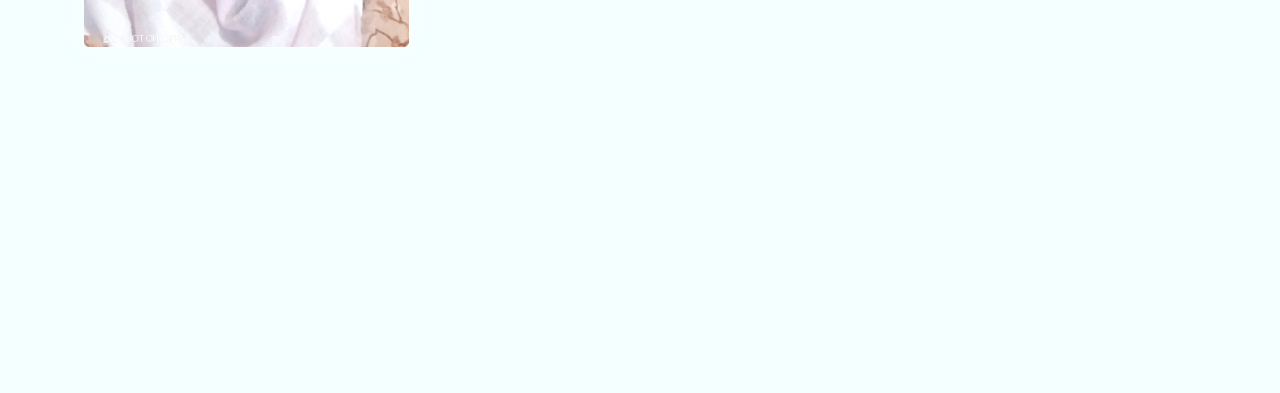
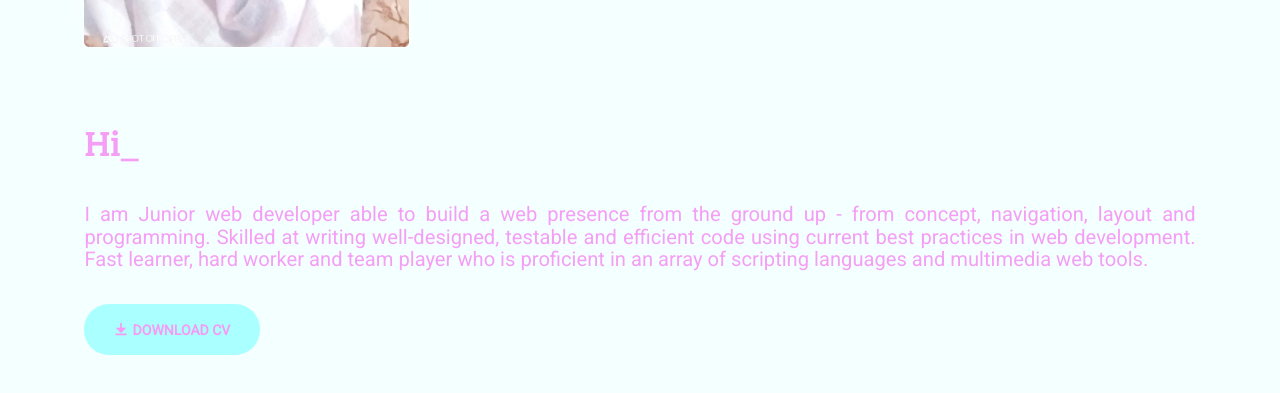
Before and after one commit to Misbah2000/My_Site_my, a plain HTML site: page index.html in a window 1280 px wide. Shown: the part 535-928 px from the top of the page. Before the commit the page ends 800 px from the top, so only its background shows below. Drawn offline with nearby package versions, Linux system fonts and the light colour scheme; a web font is replaced by a local one.

Commit message:
about section completed

```diff
--- a/index.html
+++ b/index.html
@@ -77,6 +77,13 @@
                 </div>
             </div>
         </section>
+
+        <section id="about" class="about section container">
+            <h2 class="section-title">Hi_</h2>
+
+            <p class="about-details text-lg">I am Junior web developer able to build a web presence from the ground up - from concept, navigation, layout and programming. Skilled at writing well-designed, testable and efficient code using current best practices in web development. Fast learner, hard worker and team player who is proficient in an array of scripting languages and multimedia web tools.</p>
+            <a href="" target="_blank" class="button button-flex text-sm"><i class="ri-download-fill"></i> DOWNLOAD CV</a>
+        </section>
     </main>
 
 
--- a/style.css
+++ b/style.css
@@ -3,7 +3,7 @@
 :root{
    --header-height: 3.5rem;
    --primary-color: #AFF;
-   --primary-color-alt: rgb(181, 251, 251);
+   --primary-color-alt: rgb(212, 253, 253);
    --linear-gradient: linear-gradient(
       54deg ,
        rgba(211, 255, 255, 0.98)34% ,
@@ -100,6 +100,30 @@ input {
    display: grid;
 }
 
+.section {
+   padding-top: 3.75rem;
+   padding-bottom: 3.75rem;
+}
+
+.section-title {
+   font-size: var(--fs-h2);
+   line-height: 1.17em;
+   font-weight: var(--medium);
+   margin-bottom: 1.12em;
+}
+
+.text-lg {
+   font-size: var(--fs-lg);
+   line-height: 1.12em;
+}
+
+.text-sm{
+   font-size: var(--fs-sm);
+   line-height: 1.43em;
+}
+
+/* navigation section */
+
 .header {
    position: absolute;
    top: 0;
@@ -168,10 +192,13 @@ input {
    display: none;
 }
 
+/* Hello / Hello Section */
+
 .home{
    background: var(--linear-gradient);
    background-size: cover;
    padding-top: 5.5rem;
+   margin-bottom: 4rem;
    /* position: relative; */
 }
 
@@ -254,3 +281,31 @@ input {
 .home-social-image:hover {
    opacity: 1;
 }
+
+/* About Section */
+
+.about-details{
+   margin-bottom: 1.67em;
+   text-align: justify;
+}
+
+/* Buttons */
+.button {
+   display: inline-block;
+   background-color: var(--primary-color);
+   color: var(--title-color);
+   padding: 1.1em 2.1em;
+   border-radius: 1.56rem;
+   font-weight: var(--semibold);
+   transition: 0.3s;
+}
+
+.button:hover{
+   background-color: var(--primary-color-alt);
+}
+
+.button-flex {
+   display: inline-flex;
+   align-items: flex-start;
+   column-gap: 0.3rem;
+}
```
